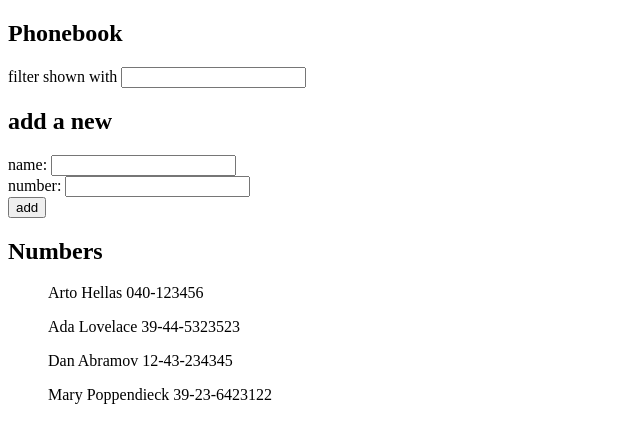
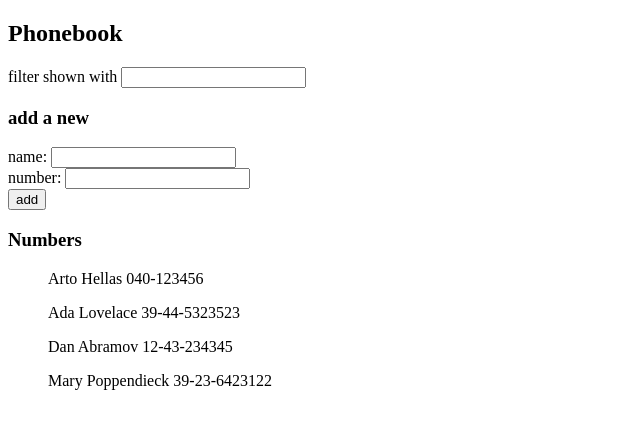
Before and after one commit to basakamasya/Full-Stack-Web-Dev, a React (Create React App) app in the folder part2/phonebook/: page / in a window 1280 px wide. Shown: the top 442 px of the page, without its empty margins (0-640 px from the left). Built offline with nearby package versions, Linux system fonts and the light colour scheme.

Commit message:
2.10 implemented

```diff
--- a/part2/phonebook/src/App.js
+++ b/part2/phonebook/src/App.js
@@ -1,4 +1,7 @@
 import { useState } from 'react'
+import Filter from './components/Filter'
+import PersonForm from './components/PersonForm'
+import Persons from './components/Persons'
 
 const App = () => {
   const [persons, setPersons] = useState([
@@ -44,27 +47,20 @@ const App = () => {
   return (
     <div>
       <h2>Phonebook</h2>
-      <div>
-          filter shown with <input value={newFilter} onChange={handleFilterChange} />
-        </div>
-      <h2>add a new</h2>
-      <form onSubmit={addName}>
-        <div>
-          name: <input value={newName} onChange={handleNameChange} />
-        </div>
-        <div>
-          number: <input value={newNumber} onChange={handleNumberChange}/>
-        </div>
-        <div>
-          <button type="submit">add</button>
-        </div>
-      </form>
-      <h2>Numbers</h2>
-      <ul>
-        {personsToShow.map(person =>
-          <p key={person.name}> {person.name} {person.number} </p>
-        )}
-      </ul>
+
+      <Filter value={newFilter} onChange={handleFilterChange}></Filter>
+
+      <h3>add a new</h3>
+
+      <PersonForm
+        onSubmit={addName}
+        nameValue={newName} onChangeName={handleNameChange}
+        numberValue={newNumber} onChangeNumber={handleNumberChange}>
+      </PersonForm>
+
+      <h3>Numbers</h3>
+
+      <Persons personsToShow={personsToShow}/>
     </div>
   )
 }
--- /dev/null
+++ b/part2/phonebook/src/components/Filter.js
@@ -0,0 +1,6 @@
+const Filter = (props) =>
+<div>
+  filter shown with <input value={props.value} onChange={props.onChange} />
+</div>
+
+export default Filter
--- /dev/null
+++ b/part2/phonebook/src/components/PersonForm.js
@@ -0,0 +1,14 @@
+const PersonForm = (props) =>
+<form onSubmit={props.onSubmit}>
+  <div>
+    name: <input value={props.nameValue} onChange={props.onChangeName} />
+  </div>
+  <div>
+    number: <input value={props.numberValue} onChange={props.onChangeNumber}/>
+  </div>
+  <div>
+    <button type="submit">add</button>
+  </div>
+</form>
+
+export default PersonForm
--- /dev/null
+++ b/part2/phonebook/src/components/Persons.js
@@ -0,0 +1,7 @@
+const Persons = (props) =>
+<ul>
+  {props.personsToShow.map(person =>
+          <p key={person.name}> {person.name} {person.number} </p> )}
+</ul>
+
+export default Persons
```
